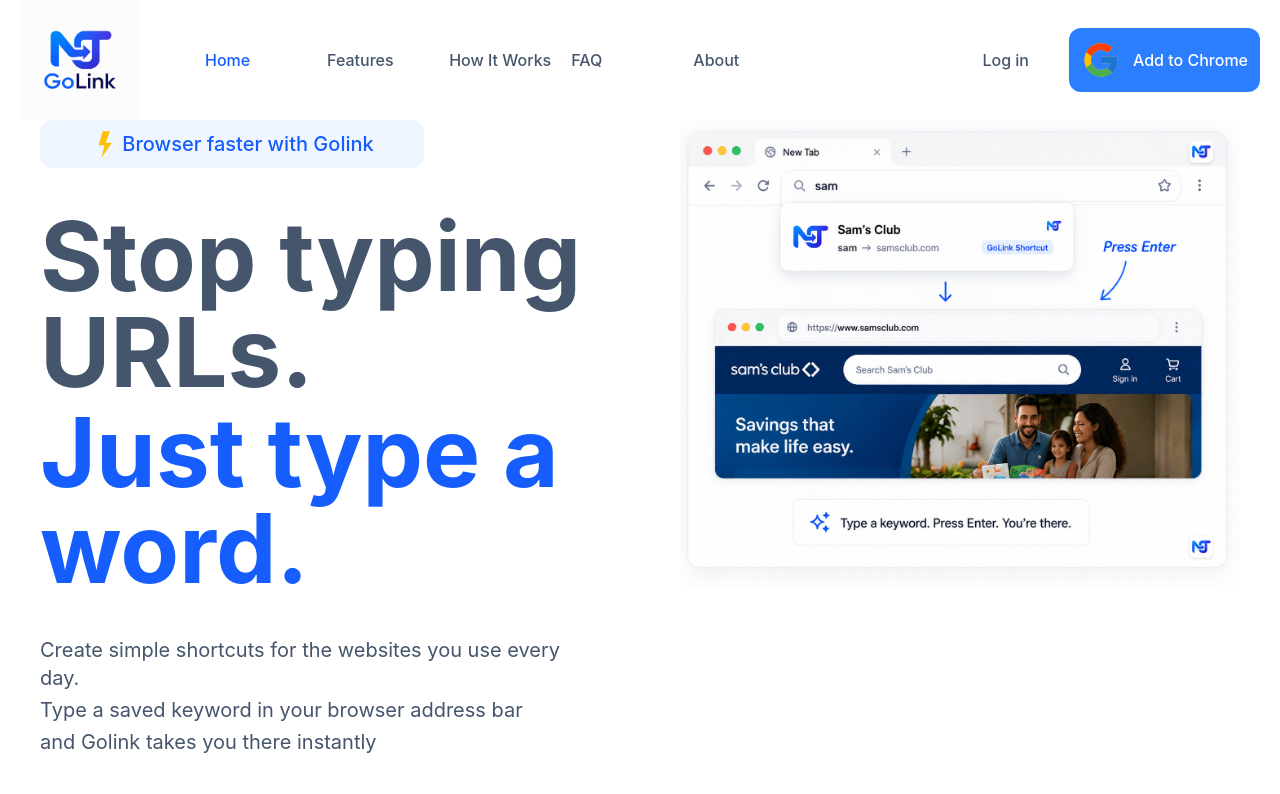
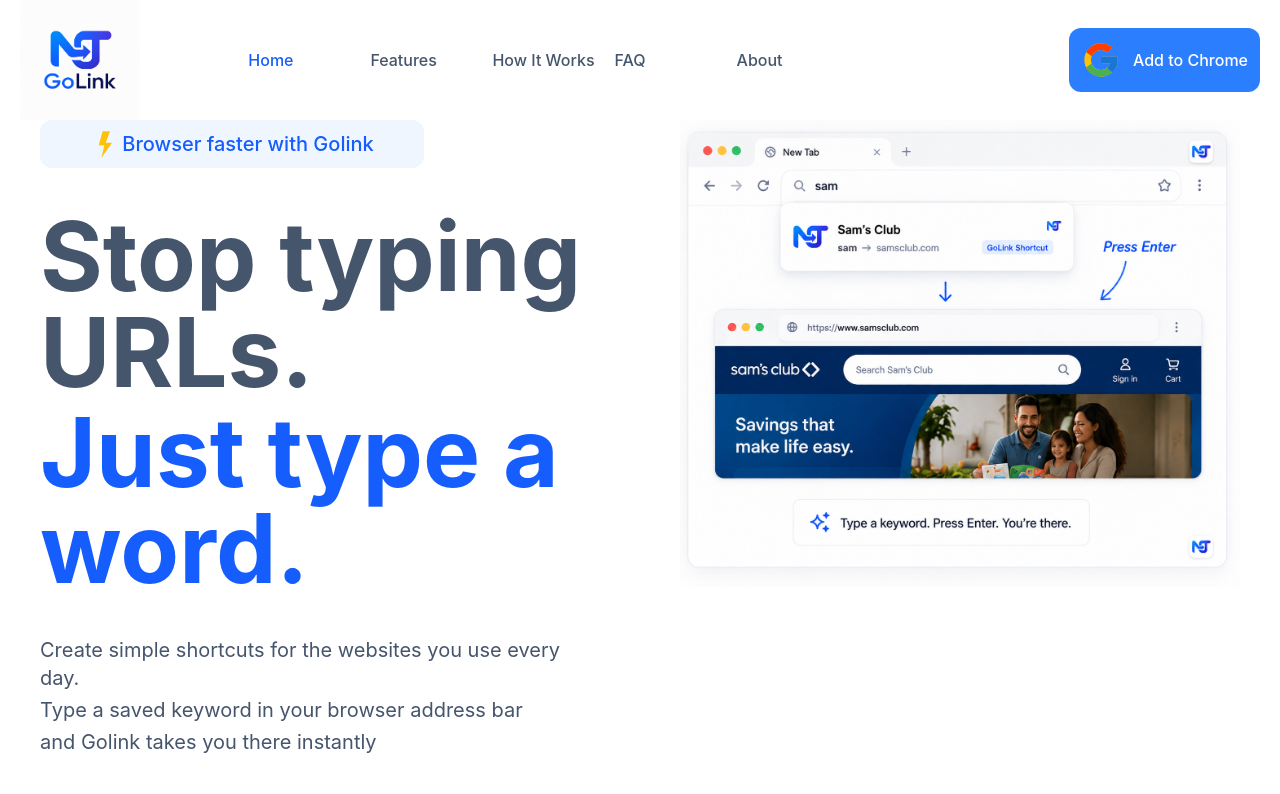
Before and after one commit to ngocthangn1994/golinkproject, a React (Vite) app in the folder frontend/: page / in a window 1280 px wide. Shown: the top 794 px of the page. Built offline with nearby package versions, Linux system fonts and the light colour scheme.

Commit message:
remove log in button (homepage)

```diff
--- a/frontend/src/components/layout/Header.tsx
+++ b/frontend/src/components/layout/Header.tsx
@@ -1,6 +1,5 @@
 import Logo from "./Logo";
 import { FcGoogle } from "react-icons/fc";
-
 import { NavLink } from "react-router";
 
 function Header() {
@@ -43,8 +42,6 @@ function Header() {
         </div>
 
         <div className="flex gap-10 items-center">
-          <p className="hover:font-bold cursor-pointer">Log in</p>
-
           <button
             type="button"
             onClick={handleAddToChrome}
```
